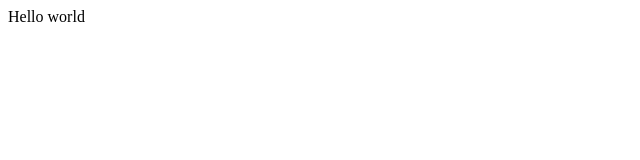
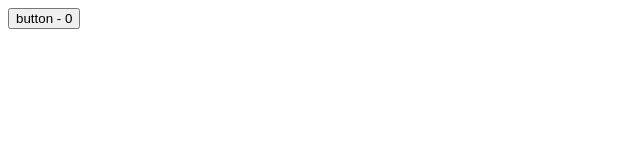
Before and after one commit to stephendodd/EggheadReactTute, a React app: page / in a window 1280 px wide. Shown: the top 160 px of the page, without its empty margins (0-640 px from the left). Built offline with nearby package versions, Linux system fonts and the light colour scheme.

Commit message:
Setup tute12

```diff
--- a/App.js
+++ b/App.js
@@ -1,13 +1,35 @@
 import React from 'react'
+import ReactDOM from 'react-dom'
 
-//One way of declaring a component where the component can have state.
 class App extends React.Component {
-  render() {
-    return <div>Hello world</div>
+
+  constructor(){
+    super();
+    this.update = this.update.bind(this);
+    this.state = {val: 0}
   }
+  update(){
+    this.setState({val: this.state.val + 1})
+  }
+  componentWillMount(){
+    console.log('will mount')
+  }
+
+  componentDidMount(){
+    console.log('mounted')
+  }
+
+  render(){
+    return (
+        <button onClick={this.update}>
+          {this.props.txt} - {this.state.val}
+        </button>
+    );
+  }
+
 }
+App
 
-//Another method for declaring a component where the component is stateless
-//const App = () => <h1>Hello world</h1>
+App.defaultProps = {txt: 'button'}
 
 export default App
```
